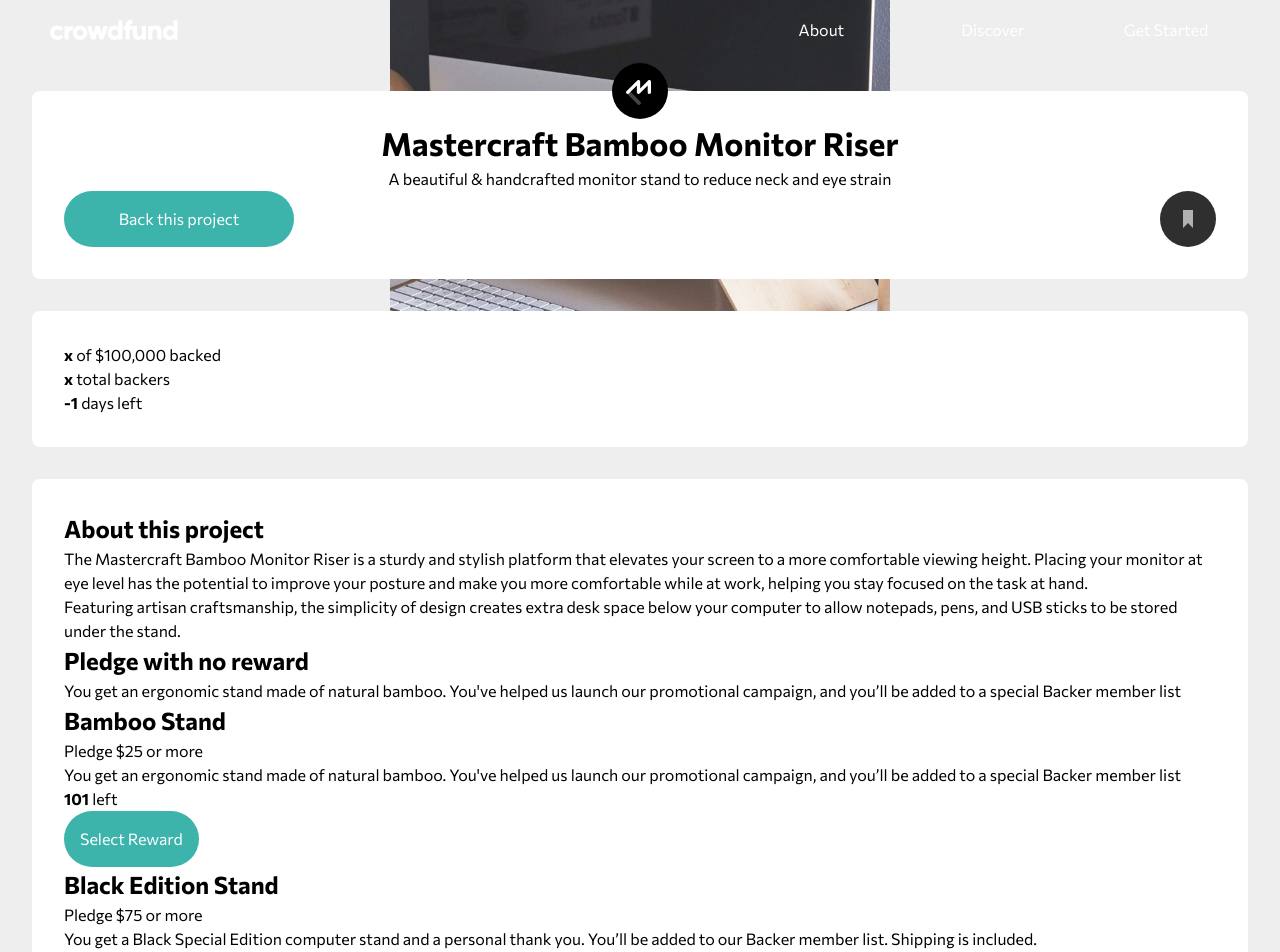
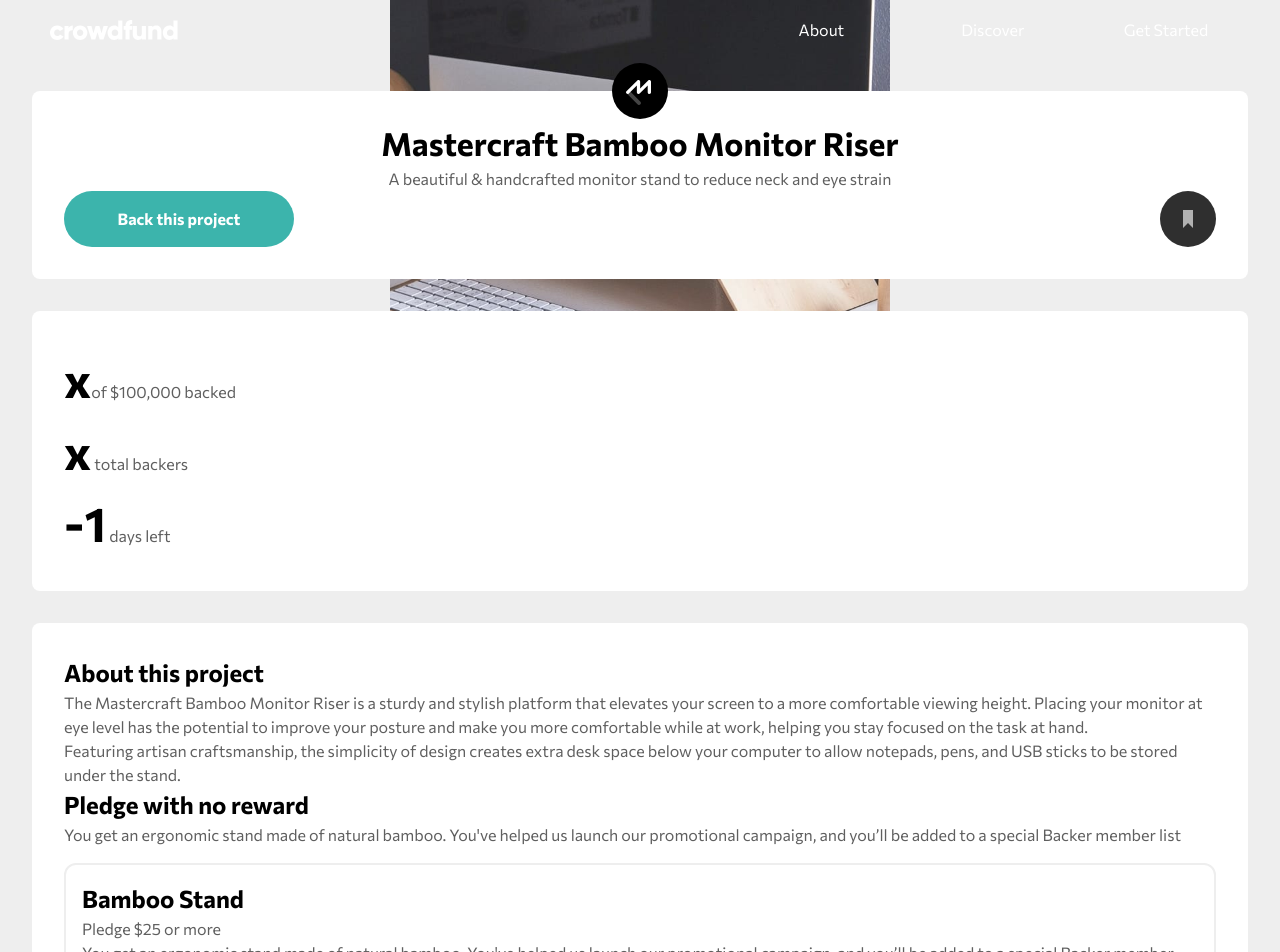
Before and after one commit to migvidal/crowdfunding-product-page, a Vue app: page / in a window 1280 px wide. Shown: the top 952 px of the page. Built offline with nearby package versions, Linux system fonts and the light colour scheme.

Commit message:
basic-cards

```diff
--- a/src/App.vue
+++ b/src/App.vue
@@ -21,7 +21,19 @@ export default {
 @import "./assets/reset.css";
 body {
   font-family: "Commissioner", sans-serif;
+  color: rgb(95, 95, 95);
 }
+
+h1,
+h2,
+h3,
+h4,
+h5,
+h6,
+strong {
+  color: initial;
+}
+
 #app {
   background-image: url("./images/image-hero-mobile.jpg");
   background-repeat: no-repeat;
@@ -35,6 +47,5 @@ body {
     height: 300px;
     margin-bottom: -60px;
   }
-
 }
 </style>
--- a/src/components/CFStats.vue
+++ b/src/components/CFStats.vue
@@ -1,9 +1,9 @@
 <template>
   <section class="stats">
-    <div><strong> x </strong>of $100,000 backed</div>
-    <div><strong>x</strong> total backers</div>
+    <div><strong class="display-text">x</strong>of $100,000 backed</div>
+    <div><strong class="display-text">x</strong> total backers</div>
     <div>
-      <strong>{{ daysLeft }}</strong> days left
+      <strong class="display-text">{{ daysLeft }}</strong> days left
     </div>
   </section>
 </template>
@@ -31,4 +31,4 @@ export default {
 };
 </script>
 
-<style scoped></style>
+<style lang="scss" scoped></style>
--- a/src/components/CrowdfundHome.vue
+++ b/src/components/CrowdfundHome.vue
@@ -103,12 +103,15 @@ button {
   padding: 1rem;
   white-space: nowrap;
   color: #fff;
-  font-weight: bold;
+  font-weight: bold !important;
   background-color: $moderate-cyan;
   max-width: 230px;
   cursor: pointer;
   &:hover {
     background-color: $dark-cyan;
+  }
+  &:disabled {
+    background-color: #ccc;
   }
   &.back-project {
     flex: 1;
@@ -118,6 +121,9 @@ button {
     background: none;
     padding: 0;
   }
+}
+.display-text {
+    font-size: 3rem;
 }
 </style>
 <style lang="scss" scoped>
--- a/src/components/RewardCard.vue
+++ b/src/components/RewardCard.vue
@@ -4,7 +4,7 @@
     <p>Pledge ${{ reward.pledge }} or more</p>
     <p>{{ reward.description }}</p>
     <p>
-      <strong>{{ reward.units }} </strong> left
+      <strong class="display-text">{{ reward.units }} </strong> left
     </p>
     <button :disabled="!reward.units">
       {{ reward.units ? "Select Reward" : "Out of Stock" }}
@@ -28,4 +28,11 @@ export default {
 };
 </script>
 
-<style scoped></style>
+<style lang="scss" scoped >
+.reward {
+  border: 2px solid #eee;
+  border-radius: 12px;
+  padding: 1rem;
+  margin: 1rem 0;
+}
+</style>
```
